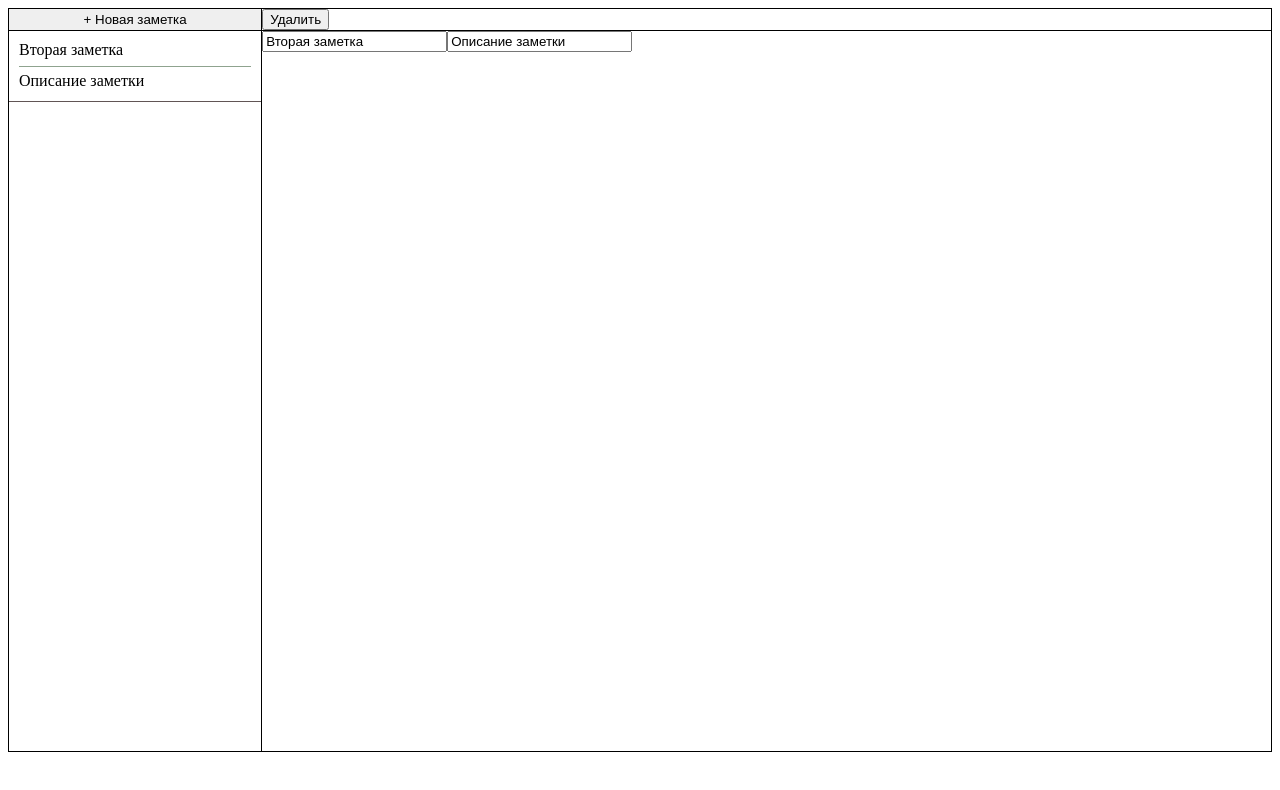
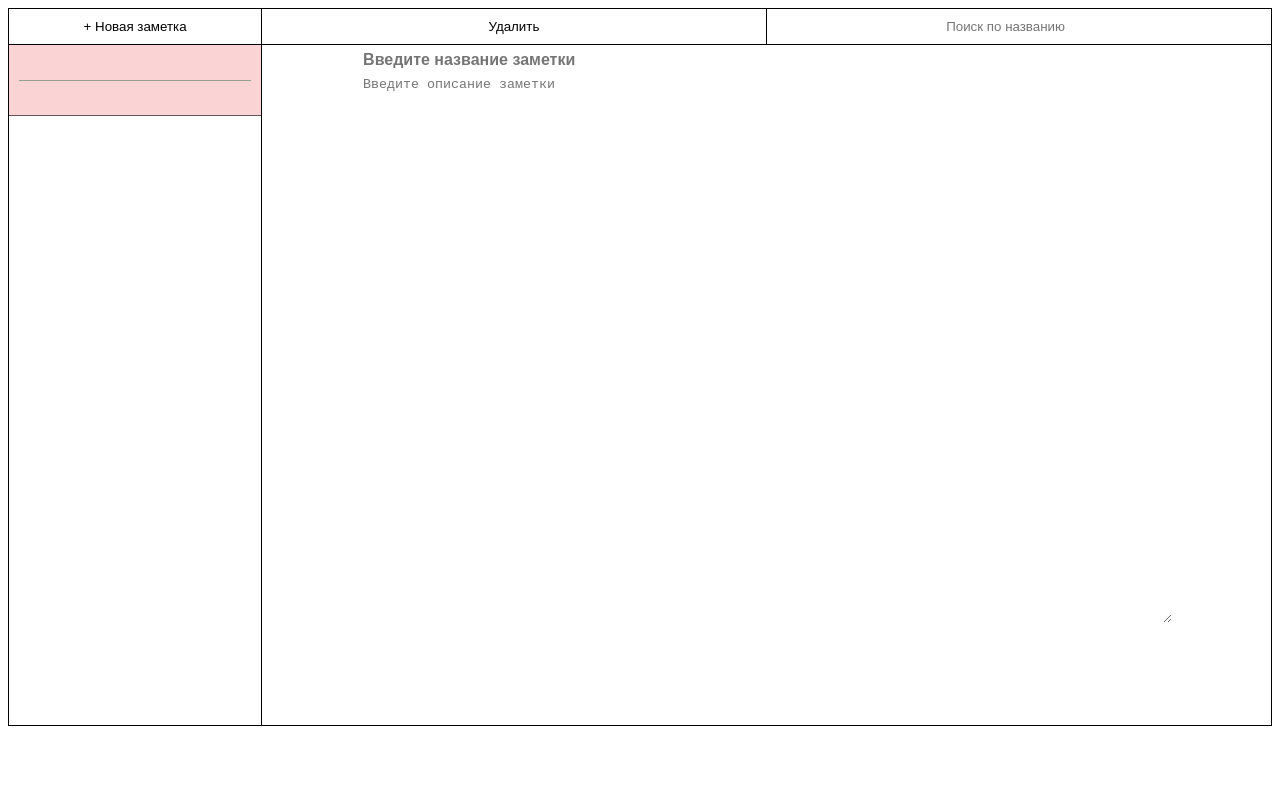
Before and after one commit to Paulselikhov/note_ts, a React (Create React App) app: page / in a window 1280 px wide. Shown: the top 790 px of the page. Built offline with nearby package versions, Linux system fonts and the light colour scheme.

Commit message:
стилизация

```diff
--- a/src/App.css
+++ b/src/App.css
@@ -1,46 +1,47 @@
-.App{
-
-}
-.active{
-    background-color: rgb(250, 212, 212);
+input,button{
+    border: none;
+    background: none;
+    margin: none;
+    padding: none;
 }
 
-.Head{
+
+.App{
     display: flex;
 }
+
+
+
+/* Левый блок */
+.NotesListForm{
+    display: flex;
+    flex-direction: column;
+    width: 20%;
+    min-width: 120px;
+
+    border: 1px solid #000;
+}
 .addNote{
-    width: 20%;
-    border: 1px solid #000;
-    border-right: none;
-    border-bottom: none;
+    height: 35px;
+    border-bottom: 1px solid black;
 }
 .addNote_button{
     width: 100%;
     height: 100%;
-    border: none;
-}
-.DeleteNote{
-    width: 80%;
-    border: 1px solid #000;
-    border-bottom: none;
-}
-
-
-
-.Content{
-    display: flex;
 }
 .NotesList{
-    border: 1px solid #000;
-    width: 20%;
-    height: 90vh;
+    height: 85vh;
+
+    overflow: auto;
 }
 .NoteItem{
     height: 50px;
     padding: 10px;
-
     border-bottom: 1px solid rgb(97, 85, 85);
 
+}
+.NoteItem:hover{
+    background-color: rgb(248, 229, 229);
 }
 .NoteItem_name{
     height: 20px;
@@ -58,14 +59,66 @@
     text-overflow: ellipsis;
 }
 
-.NoteEditForm{
+
+
+/* Правый блок */
+.NoteForm{
+    display: flex;
+    flex-direction: column;
+    width: 80%;
+
     border: 1px solid #000;
     border-left: none;
+
+}
+.DeleteNote{
+    height: 35px;
+    border-bottom: 1px solid black;
+}
+.DeleteNote_button{
+    border-right: 1px solid #000;
+    width: 50%;
+    height: 100%;
+}
+.FindNote_input{
+    width: 46%;
+    height: 80%;
+    margin-left: 5px;
+    text-align: center;
+}
+.NoteEditForm{
+    display: flex;
+    flex-direction: column;
+    border-left: none;
+    height: 85vh;
+}
+.NoteEditForm_inputName{
+
     width: 80%;
-    height: 90vh;
+
+
+    margin: 0px auto;
+    margin-top: 5px;
+
+    font-size: 16px;
+    font-weight: 800;
+
+
 }
 
-/* Меню */
-.Menu{
-    display: flex;
+.NoteEditForm_inputDescription{
+    width: 80%;
+
+    margin: 0px auto;
+    margin-top: 5px;
+    height: 80%;
+    border: none;
 }
+
+
+
+
+
+.active{
+    background-color: rgb(250, 212, 212);
+}
--- a/src/App.tsx
+++ b/src/App.tsx
@@ -8,9 +8,8 @@ import { INote } from './components/types/types';
 
 function App() {
 
-  const [notes, setNotes] = useState<INote[]>([
-    {id: 2, name: 'Вторая заметка', description: 'Описание заметки', status: 'pending'},
-  ]);
+  const nullNote: INote = {id: 0, name: '', description: '', status: 'pending'}
+  const [notes, setNotes] = useState<INote[]>([nullNote]);
 
 
   const [note, setNote] = useState<INote>({...notes[0]});
@@ -84,9 +83,11 @@ function App() {
           setNote(notesClone[0])
           setActiveId(notesClone[0].id)
         }
-
       }
-
+      setNotes(notesClone)
+    } else{
+      notesClone[0] = nullNote
+      setNote(nullNote)
       setNotes(notesClone)
     }
   }
@@ -95,18 +96,17 @@ function App() {
 
   return (
     <div className="App">
-          <div className='Head'>
+          <div className='NotesListForm'>
             <div className='addNote'>
               <button onClick={ () => newNote()} className='addNote_button'>+ Новая заметка</button>
             </div>
-            <div className='DeleteNote'>
-              <button onClick={ () => deleteNote(note)}>Удалить</button>
-            </div>
+            <NotesList notes={notes} updateNote={updateNote} setActiveId={setActiveId} activeId={activeId} />
           </div>
-          <div className='Content'>
-
-                <NotesList notes={notes} updateNote={updateNote} setActiveId={setActiveId} activeId={activeId} />
-
+          <div className='NoteForm'>
+                <div className='DeleteNote'>
+                    <button onClick={ () => deleteNote(note)} className='DeleteNote_button'>Удалить</button>
+                    <input placeholder='Поиск по названию' className='FindNote_input'/>
+                </div>
                 <NoteEditForm updateNoteAndNoteList={updateNoteAndNoteList} note={note}  />
           </div>
 
--- a/src/components/NoteEditForm/NoteEditForm.tsx
+++ b/src/components/NoteEditForm/NoteEditForm.tsx
@@ -33,8 +33,8 @@ const NoteEditForm: FC<NoteEditFormProps> = ({note, updateNoteAndNoteList}) => {
 
   return (
     <div className='NoteEditForm'>
-      <input value={nameState} onBlur={ (e) => cloneAndUpdate(e, note, 'название', updateNoteAndNoteList)} onChange={ (e) => setNameState(e.target.value)  }></input>
-      <input value={descriptionState} onBlur={ (e) => cloneAndUpdate(e, note, 'описание', updateNoteAndNoteList)} onChange={ (e) => setDescriptionState(e.target.value) }></input>
+      <input value={nameState} onBlur={ (e) => cloneAndUpdate(e, note, 'название', updateNoteAndNoteList)} onChange={ (e) => setNameState(e.target.value)} className='NoteEditForm_inputName' placeholder='Введите название заметки'></input>
+      <textarea value={descriptionState} onBlur={ (e) => cloneAndUpdate(e, note, 'описание', updateNoteAndNoteList)} onChange={ (e) => setDescriptionState(e.target.value)} className='NoteEditForm_inputDescription' placeholder='Введите описание заметки'></textarea>
     </div>
   )
 }
```
